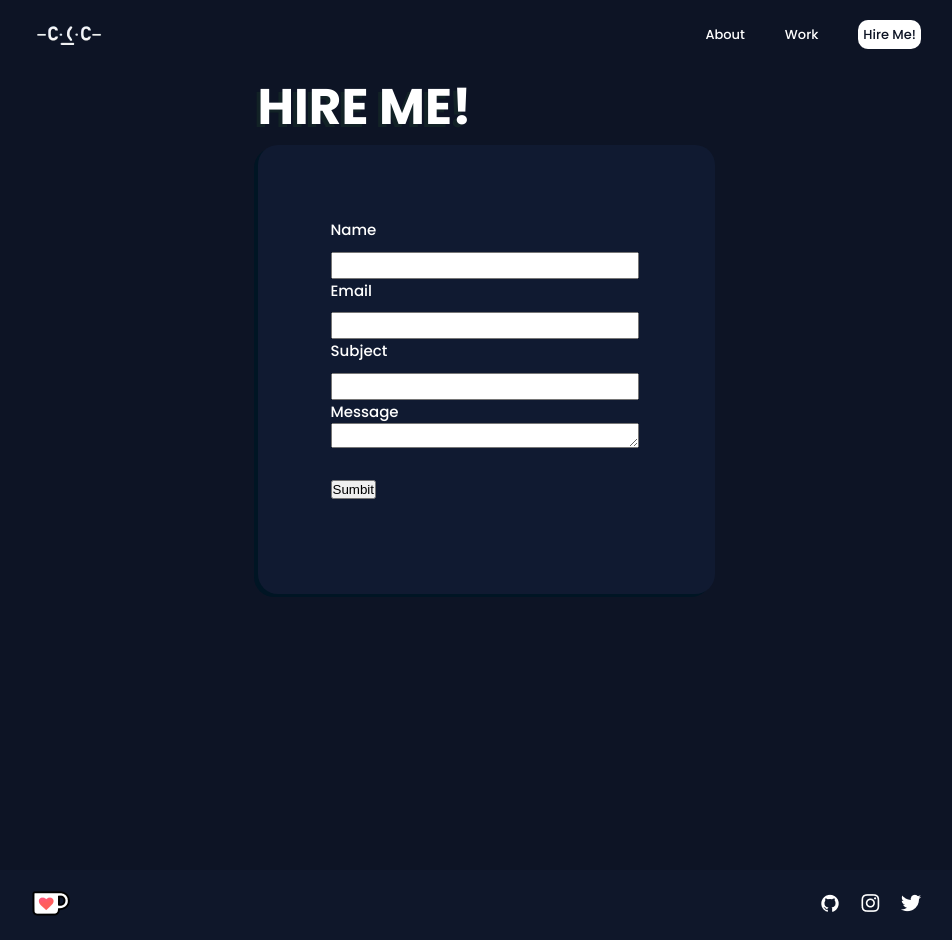
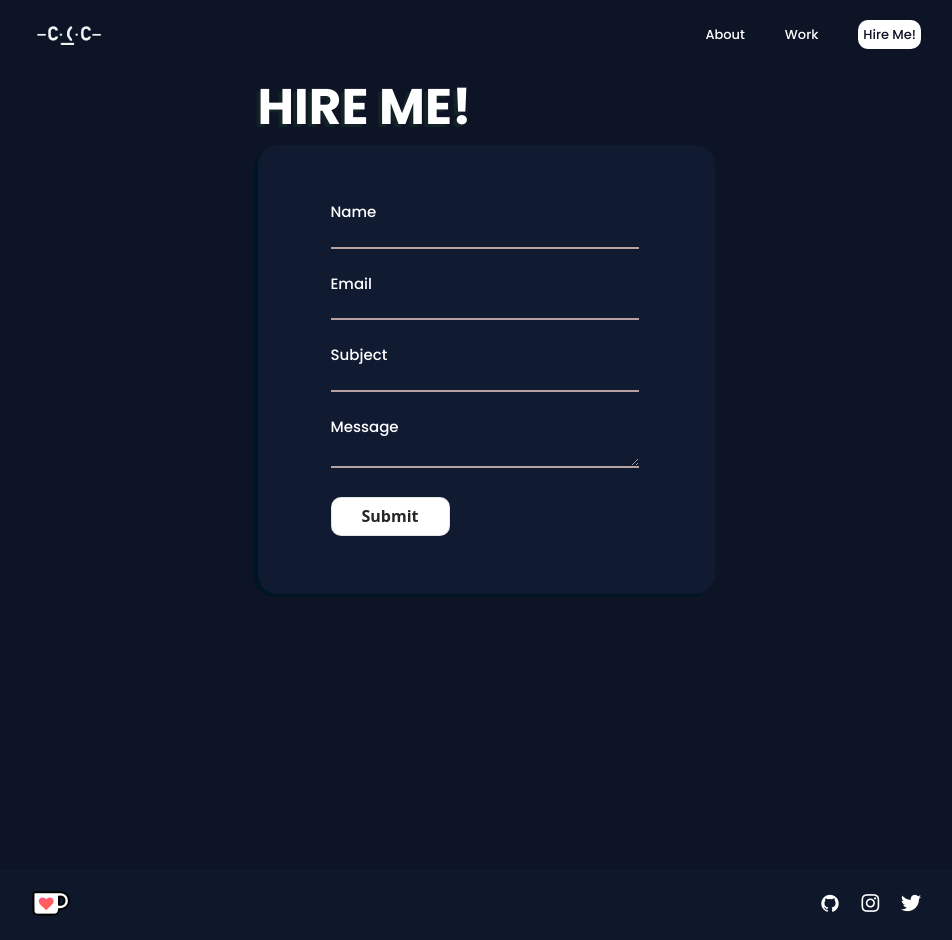
Before and after one commit to frwlmspag/Portfolio-React---Test, a React (Vite) app in the folder ReactRouter/: page /hireme in a window 1280 px wide. Shown: the whole page, without its empty margins (154-1106 px from the left). Built offline with nearby package versions, Linux system fonts and the light colour scheme.

Commit message:
modified:   ReactRouter/src/components/Form/Form.jsx 	new file:   ReactRouter/src/components/Form/FormValidation.jsx 	modified:   ReactRouter/src/components/Form/form.css

```diff
--- a/ReactRouter/src/components/Form/Form.jsx
+++ b/ReactRouter/src/components/Form/Form.jsx
@@ -1,13 +1,31 @@
 import './form.css'
-import { useRef } from 'react';
+import { useRef, useState} from 'react';
 import emailjs from '@emailjs/browser';
+import Validation from './Validation';
 
 const Form = () => {
+
+  const [values, setValues] = useState({
+    user_name: '', // Change to 'user_name' to match input name
+    user_email: '', // Change to 'user_email' to match input name
+    subject: '',
+    message: ''
+  });
+
+  const [errors, setErrors] = useState({})
+
+  function handleInput(event) {
+    const newObj = {...values, [event.target.name]: event.target.value}
+    setValues(newObj)
+  }
+
 
   const form = useRef();
 
   const sendEmail = (e) => {
     e.preventDefault();
+    setErrors(Validation(values));
+
 
     emailjs
       .sendForm('service_f07vfnk', 'template_2pns934', form.current, {
@@ -23,6 +41,7 @@ const Form = () => {
       );
   };
 
+
   return (
     <div className="form_Maincontainer">
       <div className="form_Header">
@@ -33,22 +52,22 @@ const Form = () => {
           <form ref={form} onSubmit={sendEmail} className='form'>
             <div className="form_Name">
               <label>Name</label> <br />
-                <input type="text" name="user_name"/>
+              <input type="text" name="user_name" onChange={handleInput} />
             </div>
             <div className="form_Email">
               <label>Email</label> <br />
-                <input type="email" name="user_email"/>
+              <input type="email" name="user_email" onChange={handleInput}/>
             </div>
             <div className="form_Subject">
               <label>Subject</label>  <br />
-                <input type="subject" name="subject"/>
+              <input type="subject" name="subject" onChange={handleInput}/>
             </div>
-              <div className="form_Message">
+            <div className="form_Message" >
               <label>Message</label>  <br />
-                <textarea name="message" />
+              <textarea name="message" onChange={handleInput}/>
             </div>
             <div className="form_Submit"> <br />
-                <input type="submit" value="Sumbit"/>
+              <input type="submit" value="Submit"/>
             </div>
           </form>
         </div>
--- a/ReactRouter/src/components/Form/form.css
+++ b/ReactRouter/src/components/Form/form.css
@@ -18,7 +18,7 @@
     background: #101A31;
     box-shadow: -4px 3px 0px rgba(0, 21, 36, 1);
     /* border: 1px solid red; */
-    padding: 73px 73px 120px 73px;
+    padding: 55px 73px 120px 73px;
 
 }
 .form_Contents{
@@ -36,9 +36,103 @@
 
 .form_Container input[type="text"],
 .form_Container input[type="email"],
-.form_Container input[type="subject"],
+.form_Container input[type="subject"] {
+    width: 308px;
+    height: 23px;
+    outline: none;
+    background: transparent;
+    border: none;
+    border-bottom: 2px solid #B7A1A1;
+    margin-bottom: 23px;
+}
+
+input[type="email"],
+input[type="subject"],
+input[type="text"]{
+    color: #fff;
+    border-bottom: 2px solid #FFD23F;
+    font-family: 'Poppins', sans-serif;
+    font-weight: 200;
+}
+
+
+
 .form_Container textarea {
     width: 308px;
-    height: 23px;
+    outline: none;
+    height: 30px;
+    background: transparent;
+    border: none;
+    border-bottom: 2px solid #B7A1A1;
+}
+
+textarea{
+    color: #fff;
+    border-bottom: 2px solid #FFD23F;
+    font-family: 'Poppins', sans-serif;
+    font-weight: 200;
+}
+
+.form_Container input[type="submit"] {
+    align-items: center;
+    background-color: #FFFFFF;
+    border: 1px solid rgba(0, 0, 0, 0.1);
+    border-radius: 10px;
+    box-shadow: rgba(0, 0, 0, 0.02) 0 1px 3px 0;
+    box-sizing: border-box;
+    color: rgba(0, 0, 0, 0.85);
+    cursor: pointer;
+    display: inline-flex;
+    font-family: system-ui,-apple-system,system-ui,"Helvetica Neue",Helvetica,Arial,sans-serif;
+    font-size: 16px;
+    font-weight: 600;
+    justify-content: center;
+    line-height: 1.25;
+    margin: 0;
+    height: 39px;
+    position: relative;
+    text-decoration: none;
+    transition: all 250ms;
+    user-select: none;
+    -webkit-user-select: none;
+    touch-action: manipulation;
+    vertical-align: baseline;
+    width: 119px;
+    }
+
+    input[type="submit"]:hover,
+    input[type="submit"]:focus {
+    border-color: rgba(0, 0, 0, 0.15);
+    box-shadow: rgba(0, 0, 0, 0.1) 0 4px 12px;
+    color: rgba(0, 0, 0, 0.65);
+    }
+
+    input[type="submit"]:hover {
+    transform: translateY(-1px);
+    }
+
+    input[type="submit"]:active {
+    background-color: #F0F0F1;
+    border-color: rgba(0, 0, 0, 0.15);
+    box-shadow: rgba(0, 0, 0, 0.06) 0 1px 4px;
+    color: rgba(0, 0, 0, 0.65);
+    transform: translateY(0);
+}
+
+
+
+
+
+
+
+
+
+
+
+/* .form_Message textarea,
+.form_Name input,
+.form_Email input,
+.form_Subject input {
     padding-bottom: 23px;
-}
+
+} */
```
Also changed, not shown: ReactRouter/src/components/Form/FormValidation.jsx (added, +26 -0 lines). Lines whose indentation alone changed are shown as unchanged.
